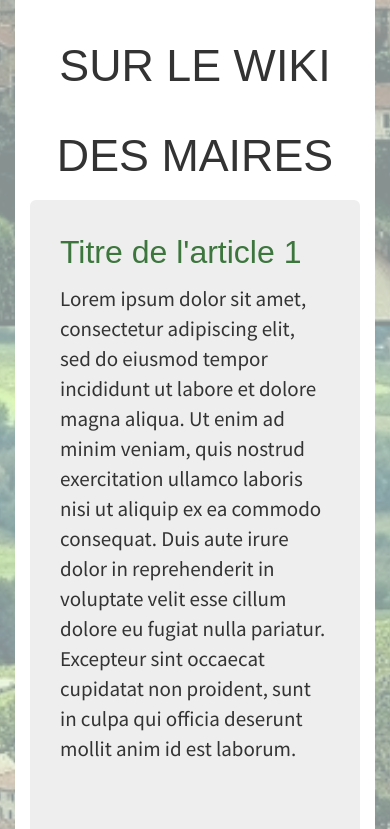
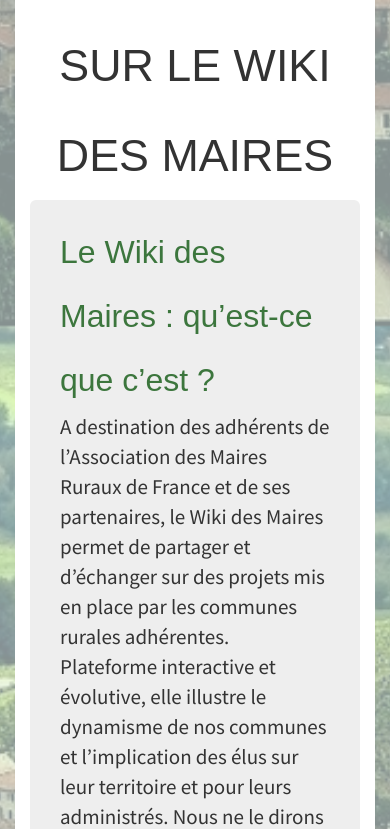
Before and after one commit to Cerynna/Lyon-0917-AMRF, a PHP site: page / in a window 390 px wide. Shown: the part 518-1347 px from the top of the page. Run offline with PHP 8.4, Linux system fonts and the light colour scheme; some libraries are stand-ins or nearby versions; some web fonts are replaced; grey boxes are pictures that could not be loaded.

Commit message:
Update publicHome.php

```diff
--- a/src/pages/publicHome.php
+++ b/src/pages/publicHome.php
@@ -1,36 +1,38 @@
 <h2>Bienvenue sur le Wiki des Maires</h2>
 <div class="row jumbotron">
-    <div class="col-md-8">
-        <h3>Titre de l'article 1</h3>
-        <p>Lorem ipsum dolor sit amet, consectetur adipiscing elit, sed do eiusmod tempor incididunt ut labore et dolore
-            magna aliqua. Ut enim ad minim veniam, quis nostrud exercitation ullamco laboris nisi ut aliquip ex ea
-            commodo consequat. Duis aute irure dolor in reprehenderit in voluptate velit esse cillum dolore eu fugiat
-            nulla pariatur. Excepteur sint occaecat cupidatat non proident, sunt in culpa qui officia deserunt mollit
-            anim id est laborum.</p>
+    <div class="col-md-12">
+        <h3>Le Wiki des Maires : qu’est-ce que c’est ? </h3>
+        <p>
+            A destination des adhérents de l’Association des Maires Ruraux de France et de ses partenaires, le Wiki des
+            Maires permet de partager et d’échanger sur des projets mis en place par les communes rurales adhérentes.
+            Plateforme interactive et évolutive, elle illustre le dynamisme de nos communes et l’implication des élus
+            sur leur territoire et pour leurs administrés. Nous ne le dirons jamais assez, l’échelon communal permet
+            l’innovation et la réalisation de projets divers que ce Wiki permet de partager.
+            Alors racontez-nous !
+        </p>
     </div>
-    <div class="col-md-4 right-align"><img class="responsive-img" src="http://lorempixel.com/300/300/nature" alt=""></div>
+    <!--<div class="col-md-4 right-align"><img class="responsive-img" src="http://lorempixel.com/300/300/nature" alt=""></div>-->
 </div>
 <div class="row jumbotron">
-    <div class="col-md-4 left-align"><img class="responsive-img" src="http://lorempixel.com/300/300/nature" alt=""></div>
-    <div class="col-md-8">
-        <h3>Titre de l'article 2</h3>
-        <p>Lorem ipsum dolor sit amet, consectetur adipiscing elit, sed do eiusmod tempor incididunt ut labore et dolore
-            magna aliqua. Ut enim ad minim veniam, quis nostrud exercitation ullamco laboris nisi ut aliquip ex ea
-            commodo consequat. Duis aute irure dolor in reprehenderit in voluptate velit esse cillum dolore eu fugiat
-            nulla pariatur. Excepteur sint occaecat cupidatat non proident, sunt in culpa qui officia deserunt mollit
-            anim id est laborum.</p>
+    <!--<div class="col-md-4 left-align"><img class="responsive-img" src="http://lorempixel.com/300/300/nature" alt=""></div>-->
+    <div class="col-md-12">
+        <h3>Le Wiki des Maires : comment l’utiliser ? </h3>
+        <p>
+            Vous recherchez un projet mené dans un département spécifique ou une thématique dans laquelle vous souhaitez
+            agir ? Le Wiki vous permet de solliciter l’expertise du réseau via l’expérience des maires et de nos
+            partenaires.
+            Alors inspirez-vous !
+        </p>
     </div>
 </div>
 <div class="row jumbotron">
-    <div class="col-md-8">
-        <h3>Titre de l'article 3</h3>
-        <p>Lorem ipsum dolor sit amet, consectetur adipiscing elit, sed do eiusmod tempor incididunt ut labore et dolore
-            magna aliqua. Ut enim ad minim veniam, quis nostrud exercitation ullamco laboris nisi ut aliquip ex ea
-            commodo consequat. Duis aute irure dolor in reprehenderit in voluptate velit esse cillum dolore eu fugiat
-            nulla pariatur. Excepteur sint occaecat cupidatat non proident, sunt in culpa qui officia deserunt mollit
-            anim id est laborum.</p>
+    <!--<div class="col-md-4 left-align"><img class="responsive-img" src="http://lorempixel.com/300/300/nature" alt=""></div>-->
+    <div class="col-md-12">
+        <h3>A REFAIRE</h3>
+        <p>
+
+        </p>
     </div>
-    <div class="col-md-4 right-align"><img class="responsive-img" src="http://lorempixel.com/300/300/nature" alt=""></div>
 </div>
 
 <div class="slide-wrap">
```
